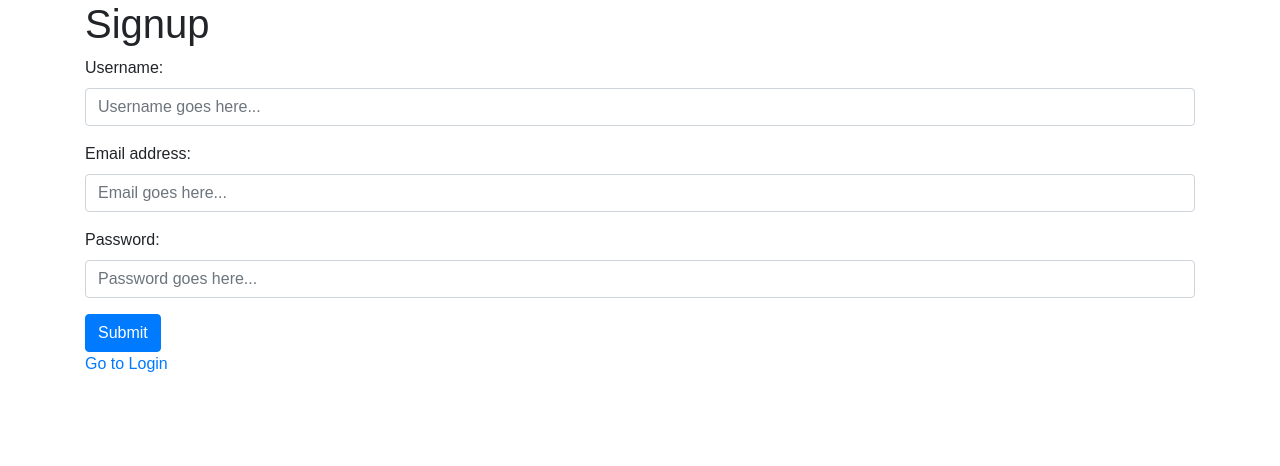
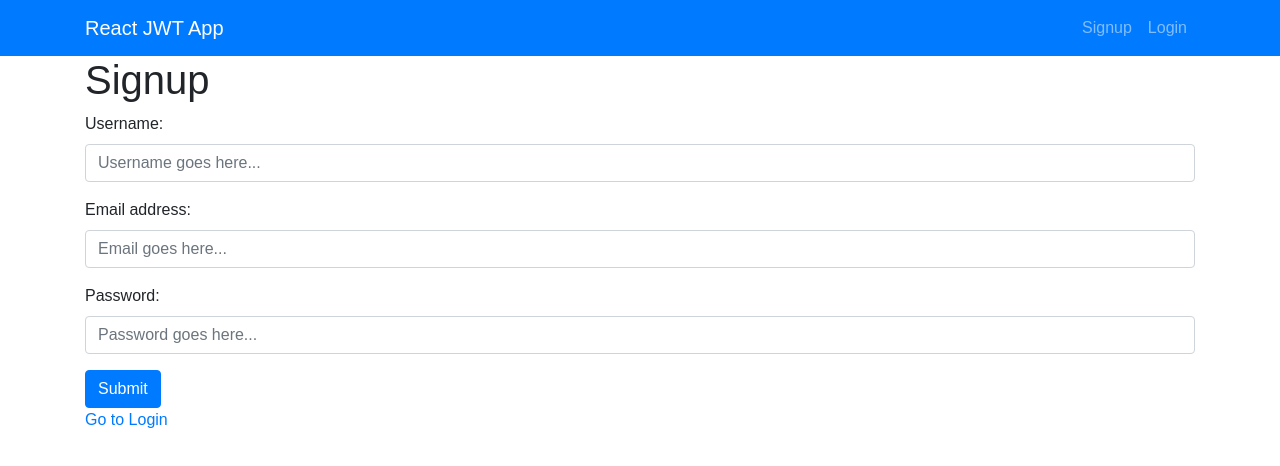
Before and after one commit to Travo100/create-react-express-jwt, a React (Create React App) app in the folder client/: page /signup in a window 1280 px wide. Shown: the top 466 px of the page. Built offline with nearby package versions, Linux system fonts and the light colour scheme.

Commit message:
WIP for global header

```diff
--- /dev/null
+++ b/client/src/components/Navbar/Navbar.js
@@ -0,0 +1,68 @@
+import React, { Component } from "react";
+import { Link } from 'react-router-dom';
+import AuthService from '../AuthService';
+
+class Navbar extends Component {
+    constructor() {
+        super();
+        this.Auth = new AuthService();
+    }
+
+    state = {
+        isLoggedIn: false
+    }
+
+    componentWillMount() {
+        if (this.Auth.loggedIn()) {
+            this.setState({
+                isLoggedIn: true
+            });
+        }
+    }
+
+    showNavigation = () => {
+        if (this.state.isLoggedIn) {
+            return (
+                <ul className="navbar-nav">
+                    <li className="nav-item">
+                        <Link className="nav-link" to="/profile">Profile</Link>
+                    </li>
+                    <li className="nav-item">
+                        <Link className="nav-link" to="/logout">Logout</Link>
+                    </li>
+                </ul>
+            );
+        } else {
+            return (
+                <ul className="navbar-nav">
+                    <li className="nav-item">
+                        <Link className="nav-link" to="/signup">Signup</Link>
+                    </li>
+                    <li className="nav-item">
+                        <Link className="nav-link" to="/login">Login</Link>
+                    </li>
+                </ul>
+            );
+        }
+    }
+
+    render() {
+        return (
+            <nav className="navbar navbar-expand-lg navbar-dark bg-primary">
+                <div className="container">
+                    <Link className="navbar-brand" to="/">React JWT App</Link>
+                    <button className="navbar-toggler" type="button" data-toggle="collapse" data-target="#navbarNav" aria-controls="navbarNav" aria-expanded="false" aria-label="Toggle navigation">
+                        <span className="navbar-toggler-icon"></span>
+                    </button>
+                    <div className="collapse navbar-collapse" id="navbarNav">
+                        <ul className="navbar-nav mr-auto">
+                        </ul>
+                        {this.showNavigation()}
+                    </div>
+                </div>
+            </nav>
+        )
+    }
+};
+
+export default Navbar;
--- /dev/null
+++ b/client/src/components/Navbar/index.js
@@ -0,0 +1 @@
+export { default } from "./Navbar";
--- a/client/src/index.js
+++ b/client/src/index.js
@@ -11,6 +11,7 @@ import axios from "axios";
 import Login from './components/Login';
 import Profile from './components/Profile';
 import Signup from './components/Signup';
+import Navbar from './components/Navbar';
 
 if(localStorage.getItem("id_token")) {
   axios.defaults.headers.common['Authorization'] = `Bearer ${localStorage.getItem('id_token')}`;
@@ -18,6 +19,7 @@ if(localStorage.getItem("id_token")) {
 ReactDOM.render(
     <Router>
         <div>
+            <Navbar />
             <Route exact path="/" component={App} />
             <Route exact path="/login" component={Login} />
             <Route exact path="/signup" component={Signup} />
```
